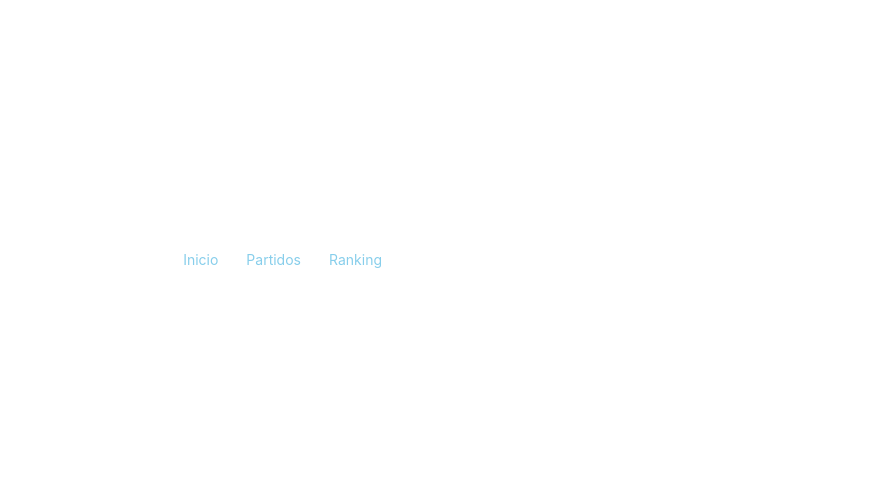
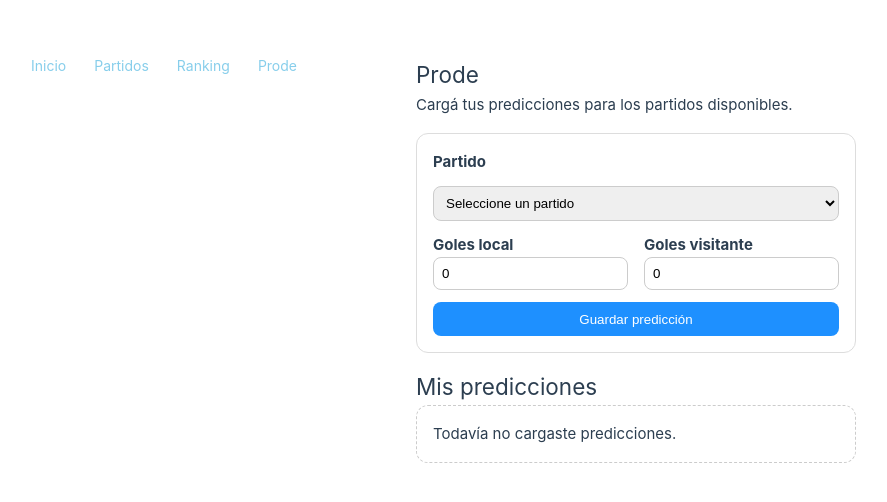
Before and after one commit to BauOrtiz/Trabajo-Practico-Pnt2, a Vue app in the folder pnt2tp/: page /prode in a window 1280 px wide. Shown: the part 140-642 px from the top of the page, without its empty margins (240-1127 px from the left). Built offline with nearby package versions, Linux system fonts and the light colour scheme.

Commit message:
Agrega CRUD inicial de predicciones para prode

```diff
--- a/pnt2tp/src/App.vue
+++ b/pnt2tp/src/App.vue
@@ -6,6 +6,7 @@
     <router-link to="/home">Inicio</router-link>
     <router-link to="/partidos">Partidos</router-link>
     <router-link to="/ranking">Ranking</router-link>
+    <router-link to="/prode">Prode</router-link>
   </nav>
 
   <main>
--- /dev/null
+++ b/pnt2tp/src/data/partidosMock.js
@@ -0,0 +1,23 @@
+export const partidosMock = [
+  {
+    id: 1,
+    local: 'Argentina',
+    visitante: 'Brasil',
+    fecha: '2026-06-12T16:00:00',
+    estado: 'Programado'
+  },
+  {
+    id: 2,
+    local: 'España',
+    visitante: 'Francia',
+    fecha: '2026-06-15T19:00:00',
+    estado: 'Programado'
+  },
+  {
+    id: 3,
+    local: 'Uruguay',
+    visitante: 'Italia',
+    fecha: '2024-06-10T16:00:00',
+    estado: 'Finalizado'
+  }
+]
--- /dev/null
+++ b/pnt2tp/src/services/partidosService.js
@@ -0,0 +1,5 @@
+import { partidosMock } from '../data/partidosMock'
+
+export async function obtenerPartidos() {
+  return partidosMock
+}
--- a/pnt2tp/src/views/Prode.vue
+++ b/pnt2tp/src/views/Prode.vue
@@ -1,11 +1,355 @@
 <script setup>
+import { computed, onMounted, ref } from 'vue'
 
+import { obtenerPartidos } from '../services/partidosService'
+
+const partidos = ref([])
+const predicciones = ref([])
+
+const prediccionForm = ref({
+  partidoId: '',
+  golesLocal: 0,
+  golesVisitante: 0
+})
+
+const prediccionEditandoId = ref(null)
+const mensaje = ref('')
+
+async function cargarPartidos() {
+  partidos.value = await obtenerPartidos()
+}
+
+const partidosDisponibles = computed(() => {
+  return partidos.value.filter((partido) => partidoDisponible(partido))
+})
+
+function partidoDisponible(partido) {
+  return new Date(partido.fecha) > new Date()
+}
+
+function obtenerPartidoPorId(partidoId) {
+  return partidos.value.find((partido) => partido.id === Number(partidoId))
+}
+
+function guardarEnLocalStorage() {
+  localStorage.setItem('predicciones', JSON.stringify(predicciones.value))
+}
+
+function cargarDesdeLocalStorage() {
+  const prediccionesGuardadas = localStorage.getItem('predicciones')
+
+  if (prediccionesGuardadas) {
+    predicciones.value = JSON.parse(prediccionesGuardadas)
+  }
+}
+
+function limpiarFormulario() {
+  prediccionForm.value = {
+    partidoId: '',
+    golesLocal: 0,
+    golesVisitante: 0
+  }
+
+  prediccionEditandoId.value = null
+}
+
+function guardarPrediccion() {
+  mensaje.value = ''
+
+  const partido = obtenerPartidoPorId(prediccionForm.value.partidoId)
+
+  if (!partido) {
+    mensaje.value = 'Debe seleccionar un partido.'
+    return
+  }
+
+  if (!partidoDisponible(partido)) {
+    mensaje.value = 'No se puede predecir un partido ya iniciado o finalizado.'
+    return
+  }
+
+  if (prediccionForm.value.golesLocal < 0 || prediccionForm.value.golesVisitante < 0) {
+    mensaje.value = 'Los goles no pueden ser negativos.'
+    return
+  }
+
+  if (prediccionEditandoId.value) {
+    const prediccion = predicciones.value.find(
+      (item) => item.id === prediccionEditandoId.value
+    )
+
+    if (prediccion) {
+      prediccion.partidoId = Number(prediccionForm.value.partidoId)
+      prediccion.golesLocal = Number(prediccionForm.value.golesLocal)
+      prediccion.golesVisitante = Number(prediccionForm.value.golesVisitante)
+    }
+
+    mensaje.value = 'Predicción editada correctamente.'
+  } else {
+    const yaExistePrediccion = predicciones.value.some(
+      (item) => item.partidoId === Number(prediccionForm.value.partidoId)
+    )
+
+    if (yaExistePrediccion) {
+      mensaje.value = 'Ya existe una predicción para este partido.'
+      return
+    }
+
+    const nuevaPrediccion = {
+      id: Date.now(),
+      partidoId: Number(prediccionForm.value.partidoId),
+      golesLocal: Number(prediccionForm.value.golesLocal),
+      golesVisitante: Number(prediccionForm.value.golesVisitante)
+    }
+
+    predicciones.value.push(nuevaPrediccion)
+    mensaje.value = 'Predicción guardada correctamente.'
+  }
+
+  guardarEnLocalStorage()
+  limpiarFormulario()
+}
+
+function editarPrediccion(prediccion) {
+  const partido = obtenerPartidoPorId(prediccion.partidoId)
+
+  if (!partidoDisponible(partido)) {
+    mensaje.value = 'No se puede editar una predicción de un partido ya iniciado o finalizado.'
+    return
+  }
+
+  prediccionEditandoId.value = prediccion.id
+
+  prediccionForm.value = {
+    partidoId: prediccion.partidoId,
+    golesLocal: prediccion.golesLocal,
+    golesVisitante: prediccion.golesVisitante
+  }
+}
+
+function eliminarPrediccion(prediccion) {
+  const partido = obtenerPartidoPorId(prediccion.partidoId)
+
+  if (!partidoDisponible(partido)) {
+    mensaje.value = 'No se puede eliminar una predicción de un partido ya iniciado o finalizado.'
+    return
+  }
+
+  predicciones.value = predicciones.value.filter((item) => item.id !== prediccion.id)
+  guardarEnLocalStorage()
+  mensaje.value = 'Predicción eliminada correctamente.'
+}
+
+function formatearFecha(fecha) {
+  return new Date(fecha).toLocaleString('es-AR', {
+    dateStyle: 'short',
+    timeStyle: 'short'
+  })
+}
+
+onMounted(async () => {
+  cargarDesdeLocalStorage()
+  await cargarPartidos()
+})
 </script>
 
 <template>
+  <section class="prode">
+    <h1>Prode</h1>
 
+    <p class="descripcion">
+      Cargá tus predicciones para los partidos disponibles.
+    </p>
+
+    <form class="formulario" @submit.prevent="guardarPrediccion">
+      <label for="partido">Partido</label>
+      <select id="partido" v-model="prediccionForm.partidoId">
+        <option value="">Seleccione un partido</option>
+
+        <option
+          v-for="partido in partidosDisponibles"
+          :key="partido.id"
+          :value="partido.id"
+        >
+          {{ partido.local }} vs {{ partido.visitante }} -
+          {{ formatearFecha(partido.fecha) }}
+        </option>
+      </select>
+
+      <div class="goles">
+        <div>
+          <label for="golesLocal">Goles local</label>
+          <input
+            id="golesLocal"
+            v-model.number="prediccionForm.golesLocal"
+            type="number"
+            min="0"
+          />
+        </div>
+
+        <div>
+          <label for="golesVisitante">Goles visitante</label>
+          <input
+            id="golesVisitante"
+            v-model.number="prediccionForm.golesVisitante"
+            type="number"
+            min="0"
+          />
+        </div>
+      </div>
+
+      <button type="submit">
+        {{ prediccionEditandoId ? 'Guardar cambios' : 'Guardar predicción' }}
+      </button>
+
+      <button
+        v-if="prediccionEditandoId"
+        type="button"
+        class="secundario"
+        @click="limpiarFormulario"
+      >
+        Cancelar edición
+      </button>
+    </form>
+
+    <p v-if="mensaje" class="mensaje">
+      {{ mensaje }}
+    </p>
+
+    <h2>Mis predicciones</h2>
+
+    <div v-if="predicciones.length === 0" class="sin-predicciones">
+      Todavía no cargaste predicciones.
+    </div>
+
+    <div v-else class="lista">
+      <article
+        v-for="prediccion in predicciones"
+        :key="prediccion.id"
+        class="card"
+      >
+        <template v-if="obtenerPartidoPorId(prediccion.partidoId)">
+          <h3>
+            {{ obtenerPartidoPorId(prediccion.partidoId).local }}
+            vs
+            {{ obtenerPartidoPorId(prediccion.partidoId).visitante }}
+          </h3>
+
+          <p>
+            Fecha:
+            {{ formatearFecha(obtenerPartidoPorId(prediccion.partidoId).fecha) }}
+          </p>
+
+          <p>
+            Predicción:
+            {{ prediccion.golesLocal }} - {{ prediccion.golesVisitante }}
+          </p>
+
+          <div class="acciones">
+            <button type="button" @click="editarPrediccion(prediccion)">
+              Editar
+            </button>
+
+            <button type="button" class="eliminar" @click="eliminarPrediccion(prediccion)">
+              Eliminar
+            </button>
+          </div>
+        </template>
+      </article>
+    </div>
+  </section>
 </template>
 
 <style scoped>
+.prode {
+  max-width: 800px;
+  margin: 0 auto;
+  padding: 1rem;
+}
 
+.descripcion {
+  margin-bottom: 1rem;
+}
+
+.formulario {
+  display: flex;
+  flex-direction: column;
+  gap: 0.75rem;
+  padding: 1rem;
+  border: 1px solid #ddd;
+  border-radius: 12px;
+  margin-bottom: 1rem;
+}
+
+.formulario label {
+  font-weight: bold;
+}
+
+.formulario input,
+.formulario select {
+  padding: 0.5rem;
+  border: 1px solid #ccc;
+  border-radius: 8px;
+}
+
+.goles {
+  display: flex;
+  gap: 1rem;
+}
+
+.goles div {
+  display: flex;
+  flex-direction: column;
+  flex: 1;
+}
+
+button {
+  padding: 0.6rem;
+  border: none;
+  border-radius: 8px;
+  cursor: pointer;
+  background-color: #1e90ff;
+  color: white;
+}
+
+button:hover {
+  opacity: 0.9;
+}
+
+.secundario {
+  background-color: #777;
+}
+
+.eliminar {
+  background-color: #c0392b;
+}
+
+.mensaje {
+  padding: 0.75rem;
+  border-radius: 8px;
+  background-color: #f1f1f1;
+}
+
+.sin-predicciones {
+  padding: 1rem;
+  border: 1px dashed #ccc;
+  border-radius: 12px;
+}
+
+.lista {
+  display: flex;
+  flex-direction: column;
+  gap: 1rem;
+}
+
+.card {
+  padding: 1rem;
+  border: 1px solid #ddd;
+  border-radius: 12px;
+}
+
+.acciones {
+  display: flex;
+  gap: 0.5rem;
+}
 </style>
```
